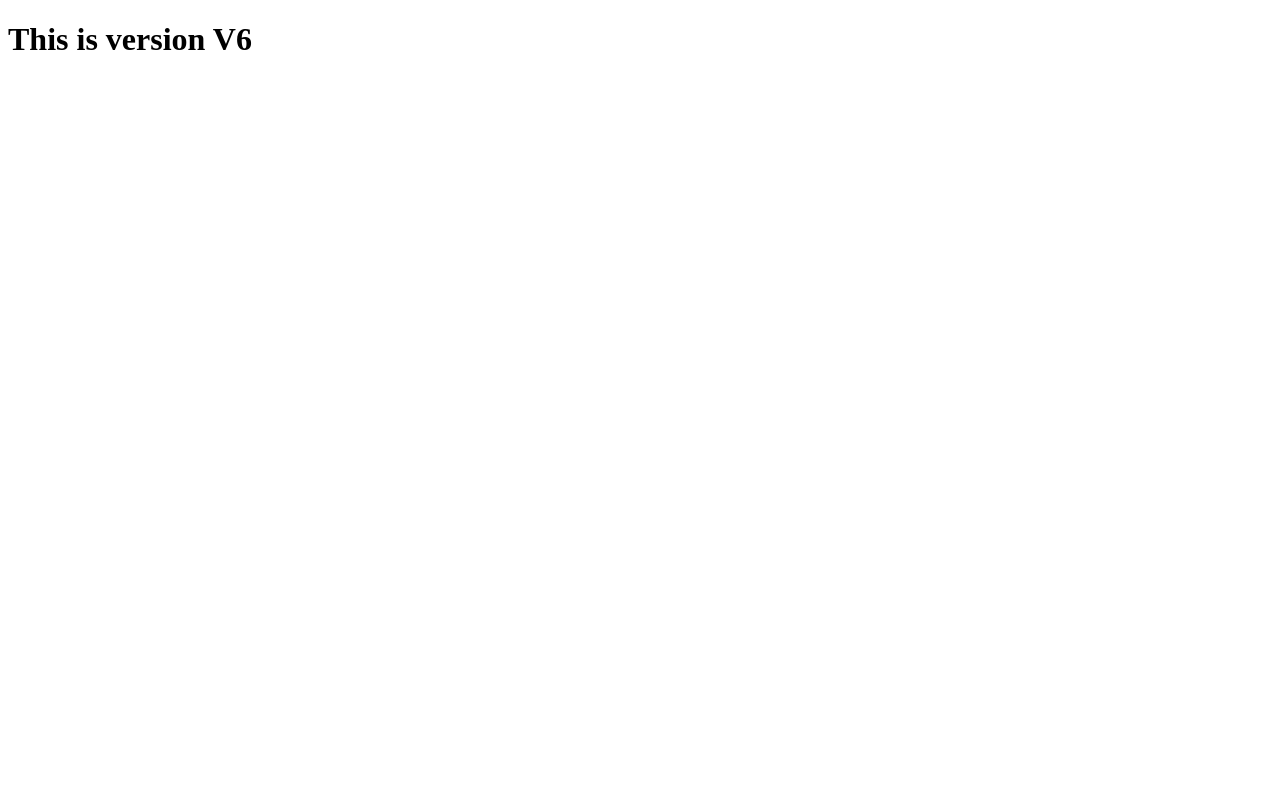
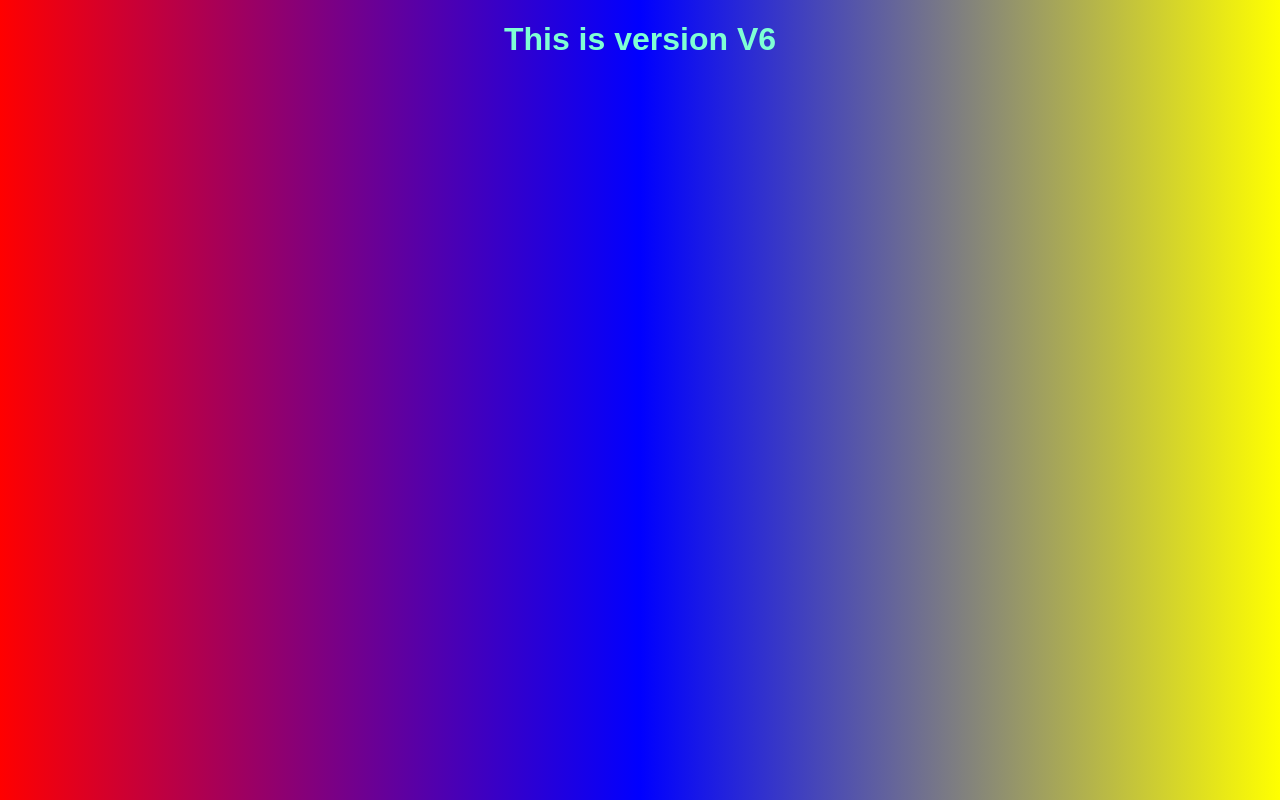
Before and after one commit to Akverma0602/myrepo, a plain HTML site: page index.html in a window 1280 px wide. Drawn offline with Linux system fonts and the light colour scheme.

Commit message:
Added design to Website

```diff
--- a/index.html
+++ b/index.html
@@ -4,6 +4,7 @@
   <meta charset="UTF-8">
   <meta name="viewport" content="width=device-width, initial-scale=1.0">
   <title>Document</title>
+  <link rel="stylesheet" href="style.css">
 </head>
 <body>
   <h1>This is version V6</h1>
--- /dev/null
+++ b/style.css
@@ -0,0 +1,12 @@
+body{
+
+  background: linear-gradient(to right,red,blue,yellow);
+  font-family: Arial, Helvetica, sans-serif;
+  color:aquamarine;
+  margin:0;
+  padding:0;
+  display:flex;
+  top:500px;
+  justify-content: center;
+  height:100vh;
+}
```
